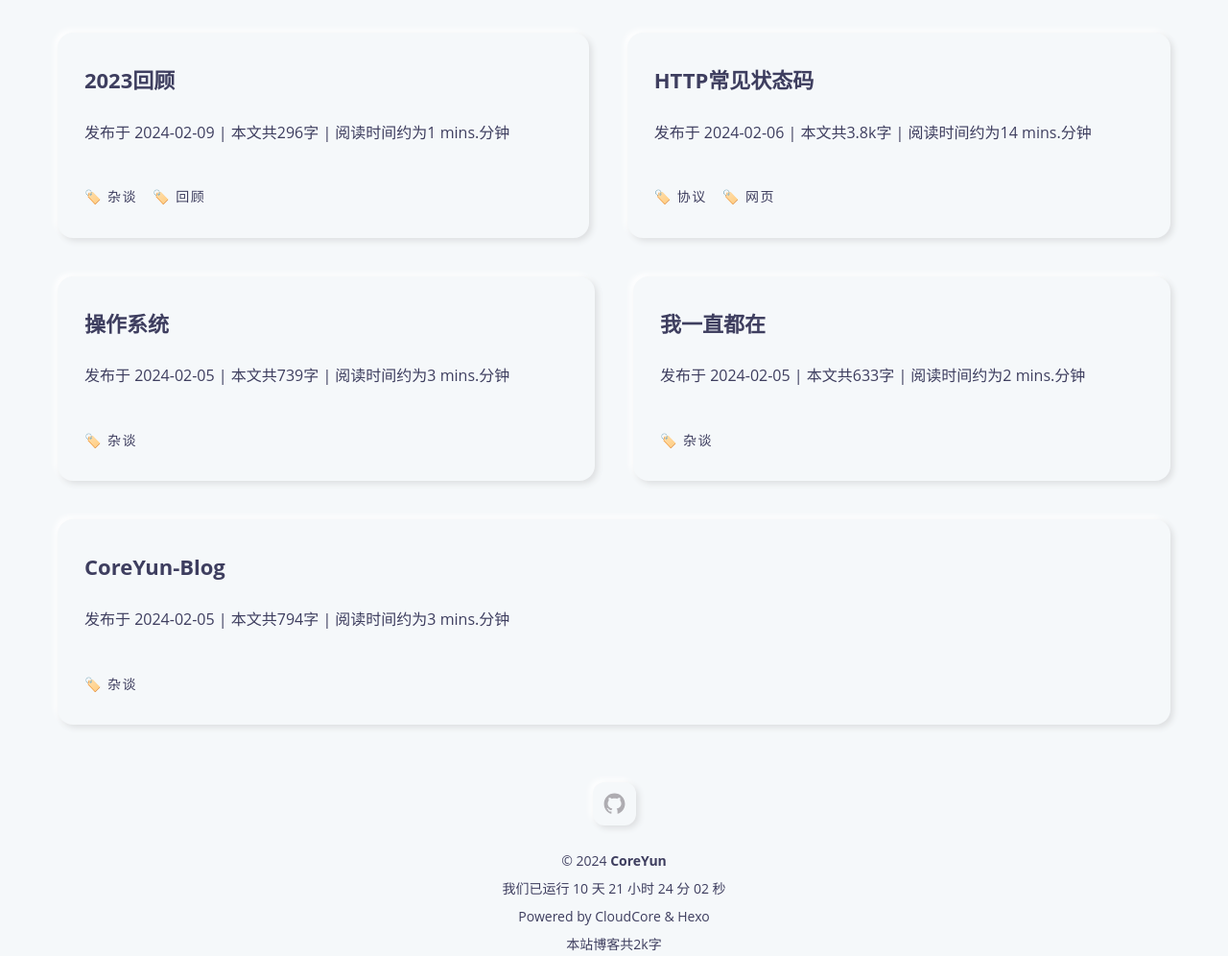
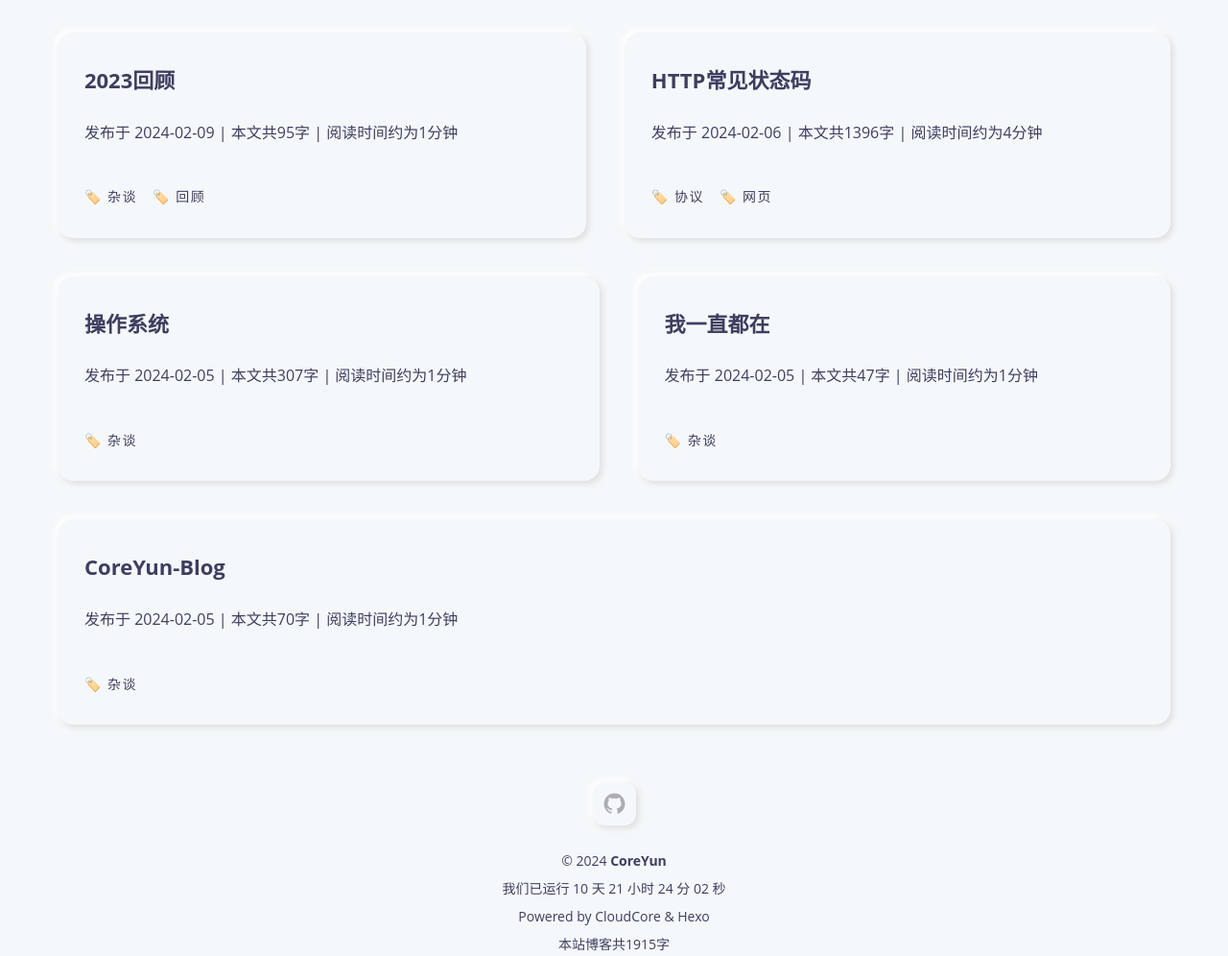
Before and after one commit to CoreYunFeng/Blog, a plain HTML site: page archives/2024/02/index.html in a window 1280 px wide. Shown: the part 520-1516 px from the top of the page at 96% size. Drawn offline with nearby package versions, Linux system fonts and the light colour scheme.

Commit message:
Site updated: 2024-02-09 14:53:55

```diff
--- a/archives/2024/02/index.html
+++ b/archives/2024/02/index.html
@@ -131,10 +131,10 @@
               <span>发布于</span>
               <time  class="article-date" datetime="2024-02-09T05:04:55.000Z" itemprop="datePublished">2024-02-09</time>
               <span class="post-count">
-                | 本文共296字
+                | 本文共95字
               </span>
               <span class="post-count">
-                | 阅读时间约为1 mins.分钟
+                | 阅读时间约为1分钟
               </span>
             </div>
 
@@ -166,10 +166,10 @@
               <span>发布于</span>
               <time  class="article-date" datetime="2024-02-06T02:25:18.000Z" itemprop="datePublished">2024-02-06</time>
               <span class="post-count">
-                | 本文共3.8k字
+                | 本文共1396字
               </span>
               <span class="post-count">
-                | 阅读时间约为14 mins.分钟
+                | 阅读时间约为4分钟
               </span>
             </div>
 
@@ -201,10 +201,10 @@
               <span>发布于</span>
               <time  class="article-date" datetime="2024-02-05T09:43:48.000Z" itemprop="datePublished">2024-02-05</time>
               <span class="post-count">
-                | 本文共739字
+                | 本文共307字
               </span>
               <span class="post-count">
-                | 阅读时间约为3 mins.分钟
+                | 阅读时间约为1分钟
               </span>
             </div>
 
@@ -234,10 +234,10 @@
               <span>发布于</span>
               <time  class="article-date" datetime="2024-02-05T08:29:44.000Z" itemprop="datePublished">2024-02-05</time>
               <span class="post-count">
-                | 本文共633字
+                | 本文共47字
               </span>
               <span class="post-count">
-                | 阅读时间约为2 mins.分钟
+                | 阅读时间约为1分钟
               </span>
             </div>
 
@@ -267,10 +267,10 @@
               <span>发布于</span>
               <time  class="article-date" datetime="2024-02-05T05:16:27.000Z" itemprop="datePublished">2024-02-05</time>
               <span class="post-count">
-                | 本文共794字
+                | 本文共70字
               </span>
               <span class="post-count">
-                | 阅读时间约为3 mins.分钟
+                | 阅读时间约为1分钟
               </span>
             </div>
 
@@ -352,7 +352,7 @@
             <p>Powered by CloudCore & Hexo</p>
 
             <span class="post-count">
-              本站博客共2k字
+              本站博客共1915字
             </span>
 
             <p>
```
Also changed, not shown: 2024/02/05/CoreYun-Blog/index.html (+1 -1 lines), 2024/02/05/我一直都在/index.html (+1 -1 lines), 2024/02/05/操作系统/index.html (+1 -1 lines), 2024/02/06/HTTP常见状态码/index.html (+1 -1 lines), 2024/02/09/2023回顾/index.html (+1 -1 lines), about/index.html (+1 -1 lines), archives/2024/index.html (+11 -11 lines), archives/index.html (+11 -11 lines), index.html (+11 -11 lines), links/index.html (+1 -1 lines), tags/协议/index.html (+3 -3 lines), tags/回顾/index.html (+3 -3 lines), tags/杂谈/index.html (+9 -9 lines), tags/网页/index.html (+3 -3 lines).
